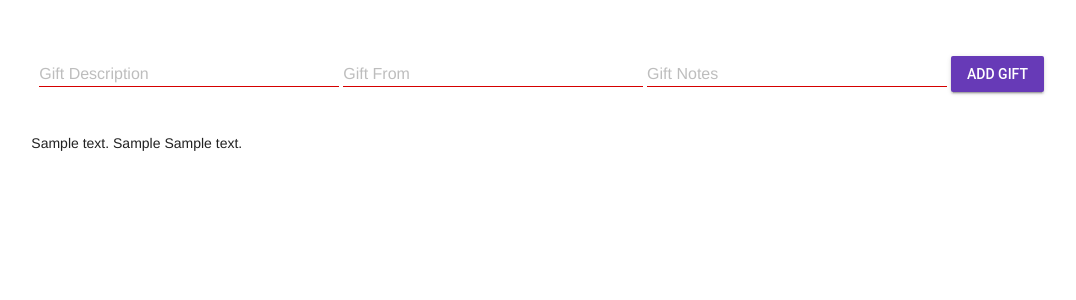
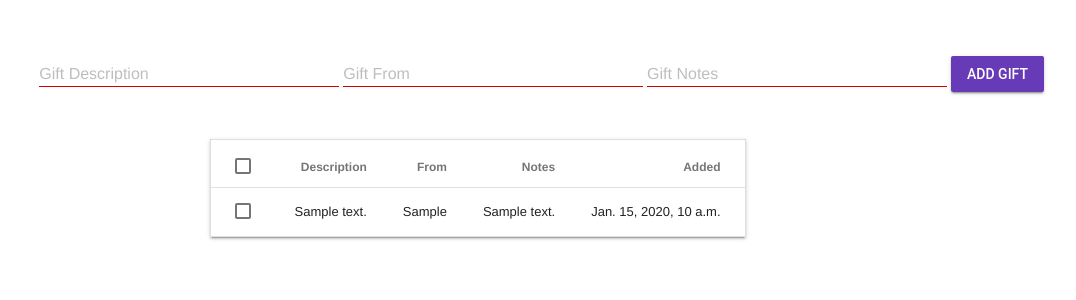
Before and after one commit to erictempleton1/gifttrack, a Django app: page /list/1/ in a window 1280 px wide. Shown: the part 64-364 px from the top of the page, without its empty margins (90-1166 px from the left). Run offline with Django 3.2, Linux system fonts and the light colour scheme; a user stored in the database is signed in; tables that the repository leaves empty hold one stand-in row (values such as "Sample post").

Commit message:
working on table

```diff
--- a/gifttrack/templates/gifttrack/gift_page.html
+++ b/gifttrack/templates/gifttrack/gift_page.html
@@ -36,15 +36,33 @@
     <div class="mdl-cell mdl-cell--1-col"></div>
 </div>
 
-{% if gifts %}
-    {% for gift in gifts %}
-        <p>
-            {{ gift.gift_desc }}
-            {{ gift.gift_from }}
-            {{ gift.gift_notes }}
-        </p>
-    {% endfor %}
-{% else %}
-    No gifts found
-{% endif %}
+
+<div class="mdl-grid">
+    <div class="mdl-cell mdl-cell--1-col"></div>
+    <div class="mdl-cell mdl-cell--1-col"></div>
+        <table class="mdl-data-table mdl-js-data-table mdl-data-table--selectable mdl-shadow--2dp">
+        <thead>
+            <tr>
+            <th>Description</th>
+            <th>From</th>
+            <th>Notes</th>
+            <th>Added</th>
+            </tr>
+        </thead>
+        <tbody>
+        {% if gifts %}
+            {% for gift in gifts %}
+            <tr>
+            <td class="mdl-data-table__cell--non-numeric">{{ gift.gift_desc }}</td>
+            <td class="mdl-data-table__cell--non-numeric">{{ gift.gift_from }}</td>
+            <td class="mdl-data-table__cell--non-numeric">{{ gift.gift_notes }}</td>
+            <td class="mdl-data-table__cell--non-numeria">{{ gift.save_date }} </td>
+            </tr>
+            {% endfor %}
+        </tbody>
+        {% endif %}
+        </table>
+    <div class="mdl-cell mdl-cell--1-col"></div>
+    <div class="mdl-cell mdl-cell--1-col"></div>
+</div>
 {% endblock %}
```
